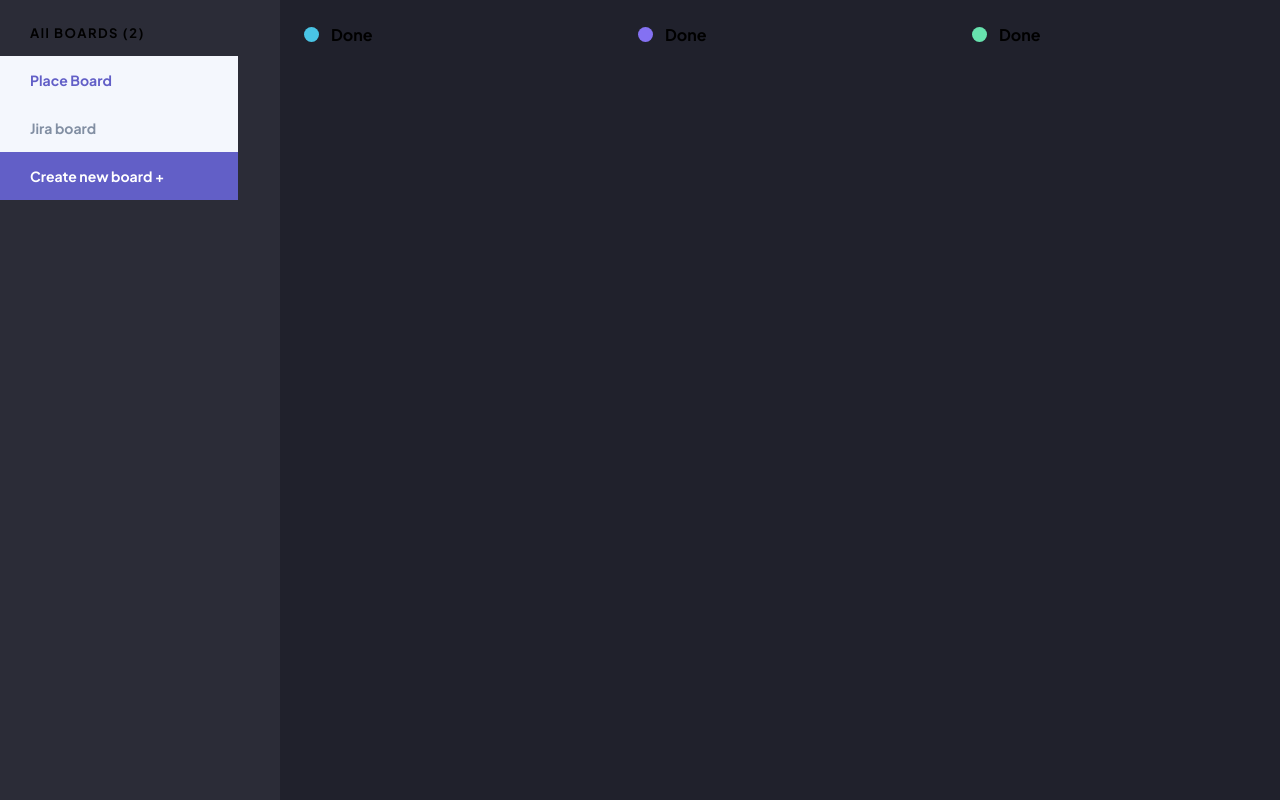
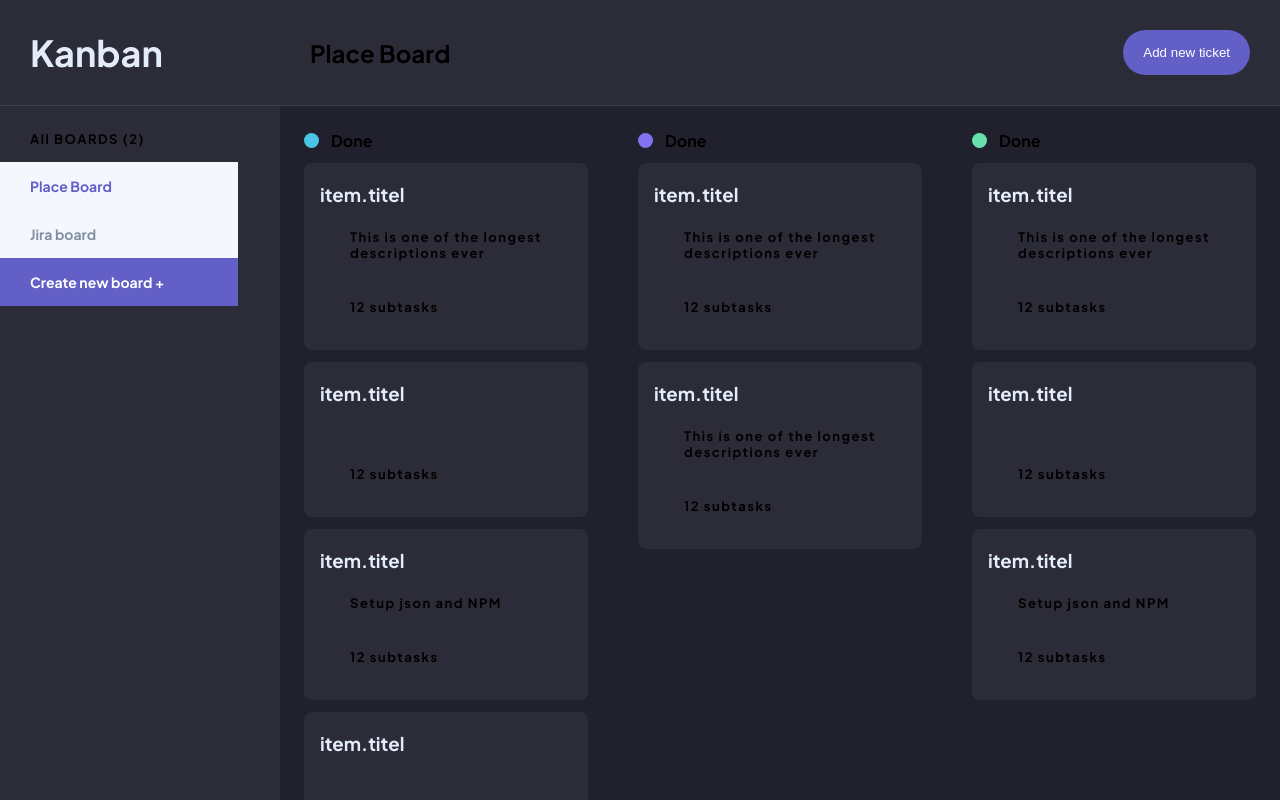
Before and after one commit to dehas99/kanban-new, a React (Vite) app: page / in a window 1280 px wide. Shown: the top 800 px of the page. Built offline with nearby package versions, Linux system fonts and the light colour scheme.

Commit message:
added navbar

```diff
--- a/src/App.jsx
+++ b/src/App.jsx
@@ -1,12 +1,16 @@
 import React from "react";
 import Board from "./components/Board/Board";
 import SideNav from "./components/SideNav/SideNav";
+import Navbar from "./components/Navbar/Navbar";
 
 function App() {
   return (
     <div className="App">
-      <SideNav />
-      <Board />
+      <Navbar />
+      <main>
+        <SideNav />
+        <Board />
+      </main>
     </div>
   );
 }
--- a/src/components/Board/Board.jsx
+++ b/src/components/Board/Board.jsx
@@ -1,11 +1,11 @@
 import React from "react";
 import "./Board.scss";
 import Ticket from "../Ticket/Ticket";
-import { useProject } from "../../context/ProjectContext";
+import { useProject } from "../../context/projectContext";
 
 export default function Board() {
-  const { projects, currentProject, changeBoard } = useProject();
-  console.log(currentProject);
+  const { currentProject } = useProject();
+
   return (
     <div className="board">
       {currentProject.board.map((column) => {
@@ -16,7 +16,7 @@
               <h4>Done</h4>
             </div>
             {column.tickets.map((ticket) => {
-              return <ticket key={ticket.id} item={ticket} />;
+              return <Ticket key={ticket.id} item={ticket} />;
             })}
           </div>
         );
--- /dev/null
+++ b/src/components/Navbar/Navbar.jsx
@@ -0,0 +1,18 @@
+import React from "react";
+import { useProject } from "../../context/projectContext";
+import "./Navbar.scss";
+
+export default function Navbar() {
+  const { currentProject } = useProject();
+  return (
+    <nav className="navbar">
+      <div className="navbar-logo-container">
+        <h1>Kanban</h1>
+      </div>
+      <div className="navbar-heading">
+        <h2>{currentProject.title}</h2>
+      </div>
+      <button>Add new ticket</button>
+    </nav>
+  );
+}
--- /dev/null
+++ b/src/components/Navbar/Navbar.scss
@@ -0,0 +1,26 @@
+.navbar {
+  background-color: var(--bg-gray);
+  padding: 30px;
+  border-bottom: 1px solid var(--bg-lines);
+  align-items: center;
+  display: flex;
+  &-logo-container {
+    width: 100%;
+    max-width: 280px;
+    h1 {
+      color: var(--text-lines);
+      font-size: 36px;
+    }
+  }
+  &-heading {
+    flex: 1;
+  }
+  button {
+    background-color: var(--primary);
+    border: none;
+    color: var(--text);
+    padding: 15px 20px;
+    cursor: pointer;
+    border-radius: 999px;
+  }
+}
--- a/src/components/SideNav/SideNav.jsx
+++ b/src/components/SideNav/SideNav.jsx
@@ -5,6 +5,7 @@
 export default function SideNav() {
   const { projects, currentProject, changeBoard, addNewProject } = useProject();
   const [isOpen, setIsOpen] = useState(false);
+  const [text, setText] = useState("");
   return (
     <div className="sidenav">
       <p>All BOARDS (2)</p>
@@ -31,10 +32,16 @@
       </ul>
       {isOpen && (
         <div className="create-project">
-          <input type="text" />
+          <input
+            type="text"
+            value={text}
+            onChange={(e) => setText(e.target.value)}
+          />
           <button
             onClick={() => {
-              addNewProject("hej");
+              addNewProject(text);
+              setIsOpen(text);
+              setText("");
             }}
           >
             Create project
--- a/src/components/SideNav/SideNav.scss
+++ b/src/components/SideNav/SideNav.scss
@@ -1,7 +1,6 @@
 .sidenav {
   padding: 10px 0px;
   background-color: var(--bg-gray);
-  min-height: 100vw;
   width: 100%;
   max-width: 280px;
 }
--- a/src/index.scss
+++ b/src/index.scss
@@ -25,5 +25,11 @@
   font-family: "Plus Jakarta Sans", sans-serif;
 }
 .App {
-  display: flex;
+  display: grid;
+  min-height: 100vh;
+  grid-template-rows: auto 1fr;
+
+  main {
+    display: flex;
+  }
 }
```
